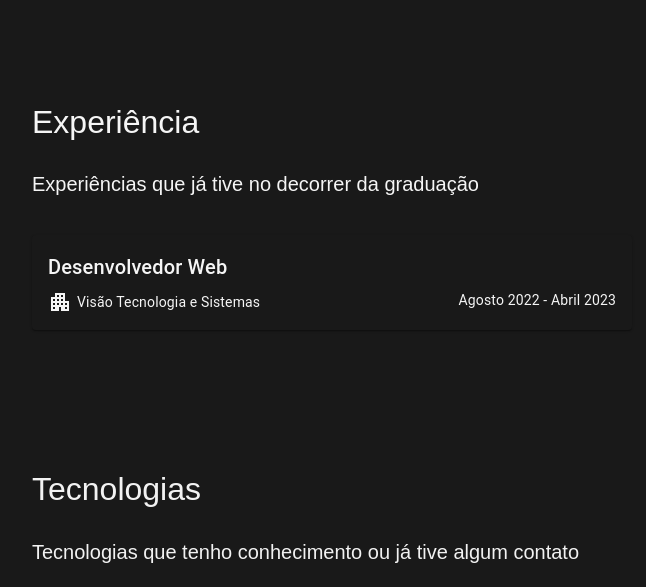
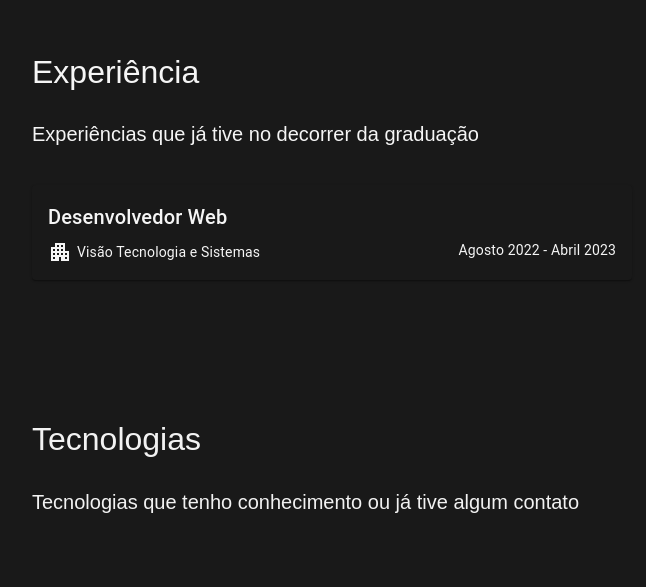
Before and after one commit to SamuellAguiar/Portfolio, a React (Vite) app in the folder portfolio/: page / in a window 1280 px wide. Shown: the part 787-1374 px from the top of the page, without its empty margins (148-794 px from the left). Built offline with nearby package versions, Linux system fonts and the light colour scheme.

Commit message:
Update Experience.jsx

```diff
--- a/portfolio/src/Components/Experience.jsx
+++ b/portfolio/src/Components/Experience.jsx
@@ -11,7 +11,7 @@ export default function Experience() {
         <div style={{
             display: 'left',
             padding: '20px',
-            paddingTop: '80px',
+            paddingTop: '30px',
             paddingBottom: '60px',
             fontSize: '20px',
             flexDirection: 'column',
```
